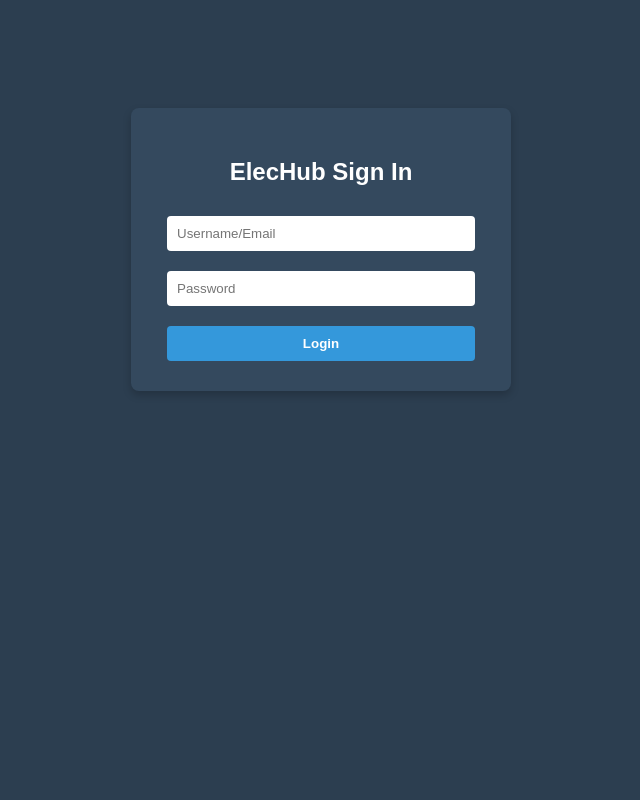
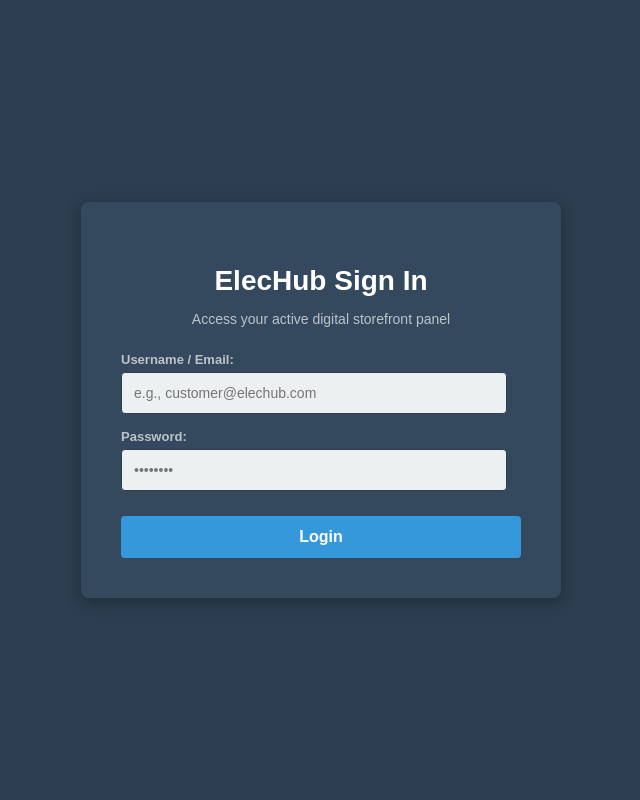
Before and after one commit to Claire-kaki/BIT3208_Project, a PHP site: page /login.php in a window 1280 px wide. Shown: the whole page, without its empty margins (319-959 px from the left). Run offline with PHP 8.4, Linux system fonts and the light colour scheme.

Commit message:
Update login.php
implement secure user login processing and dynamic session dashboard routing

```diff
--- a/week5/login.php
+++ b/week5/login.php
@@ -1,26 +1,29 @@
 <?php
 session_start();
 require_once 'db_connect.php';
-$error = "";
 
+$error_msg = "";
+
+// Handle the Form POST submission request
 if ($_SERVER["REQUEST_METHOD"] == "POST") {
+    // Sanitize user inputs to prevent basic SQL injection issues
     $username = mysqli_real_escape_string($conn, $_POST['username']);
-    $password = $_POST['password'];
+    $password = mysqli_real_escape_string($conn, $_POST['password']);
 
-    $query = "SELECT * FROM users WHERE username = '$username'";
+    // Query the users table for matching credentials
+    $query = "SELECT * FROM users WHERE username = '$username' AND password = '$password'";
     $result = mysqli_query($conn, $query);
 
     if ($result && mysqli_num_rows($result) > 0) {
-        $user = mysqli_fetch_assoc($result);
-        if ($password === $user['password']) {
-            $_SESSION['user'] = $user['username'];
-            header("Location: dashboard.php");
-            exit();
-        } else {
-            $error = "Invalid password!";
-        }
+        // Logged in successfully! Save user to session global tracking
+        $_SESSION['user'] = $username;
+
+        // Redirect right away to your role-based dashboard interface
+        header("Location: dashboard.php");
+        exit();
     } else {
-        $error = "User not found!";
+        // Flash warning indicator on screen if record doesn't match
+        $error_msg = "User not found!";
     }
 }
 ?>
@@ -30,15 +33,36 @@ if ($_SERVER["REQUEST_METHOD"] == "POST") {
     <meta charset="UTF-8">
     <title>ElecHub Login</title>
 </head>
-<body style="font-family: Arial, sans-serif; background: #2c3e50; text-align: center; padding-top: 100px; color: white;">
-    <div style="background: #34495e; width: 320px; margin: 0 auto; padding: 30px; border-radius: 8px; box-shadow: 0 4px 8px rgba(0,0,0,0.2);">
-        <h2>ElecHub Sign In</h2>
-        <?php if(!empty($error)) echo "<p style='color: #e74c3c; font-weight: bold;'>$error</p>"; ?>
-        <form method="POST" action="">
-            <input type="text" name="username" placeholder="Username/Email" required style="width: 90%; padding: 10px; margin: 10px 0; border-radius: 4px; border: none;"><br>
-            <input type="password" name="password" placeholder="Password" required style="width: 90%; padding: 10px; margin: 10px 0; border-radius: 4px; border: none;"><br>
-            <button type="submit" style="background: #3498db; color: white; padding: 10px; width: 96%; font-weight: bold; cursor: pointer; border: none; border-radius: 4px; margin-top: 10px;">Login</button>
+<body style="font-family: Arial, sans-serif; background-color: #2c3e50; margin: 0; padding: 0; display: flex; justify-content: center; align-items: center; height: 100vh; color: #fff;">
+
+    <div style="background-color: #34495e; padding: 40px; border-radius: 8px; box-shadow: 0 4px 15px rgba(0,0,0,0.3); width: 100%; max-width: 400px; text-align: center;">
+
+        <h2 style="margin-bottom: 10px; font-size: 28px; font-weight: bold;">ElecHub Sign In</h2>
+        <p style="color: #bdc3c7; margin-bottom: 25px; font-size: 14px;">Access your active digital storefront panel</p>
+
+        <?php if (!empty($error_msg)) { ?>
+            <div style="background-color: #e74c3c; color: white; padding: 10px; border-radius: 4px; margin-bottom: 20px; font-weight: bold; font-size: 14px;">
+                ⚠️ <?php echo htmlspecialchars($error_msg); ?>
+            </div>
+        <?php } ?>
+
+        <form method="POST" action="login.php">
+            <div style="text-align: left; margin-bottom: 15px;">
+                <label style="display: block; font-size: 13px; color: #bdc3c7; margin-bottom: 5px; font-weight: bold;">Username / Email:</label>
+                <input type="text" name="username" placeholder="e.g., customer@elechub.com" required style="width: 90%; padding: 12px; border: 1px solid #2c3e50; border-radius: 4px; background-color: #ecf0f1; color: #2c3e50; font-size: 14px; outline: none;">
+            </div>
+
+            <div style="text-align: left; margin-bottom: 25px;">
+                <label style="display: block; font-size: 13px; color: #bdc3c7; margin-bottom: 5px; font-weight: bold;">Password:</label>
+                <input type="password" name="password" placeholder="••••••••" required style="width: 90%; padding: 12px; border: 1px solid #2c3e50; border-radius: 4px; background-color: #ecf0f1; color: #2c3e50; font-size: 14px; outline: none;">
+            </div>
+
+            <button type="submit" style="width: 100%; padding: 12px; background-color: #3498db; color: white; border: none; border-radius: 4px; font-size: 16px; font-weight: bold; cursor: pointer; transition: background 0.2s ease;">
+                Login
+            </button>
         </form>
+
     </div>
+
 </body>
 </html>
```
